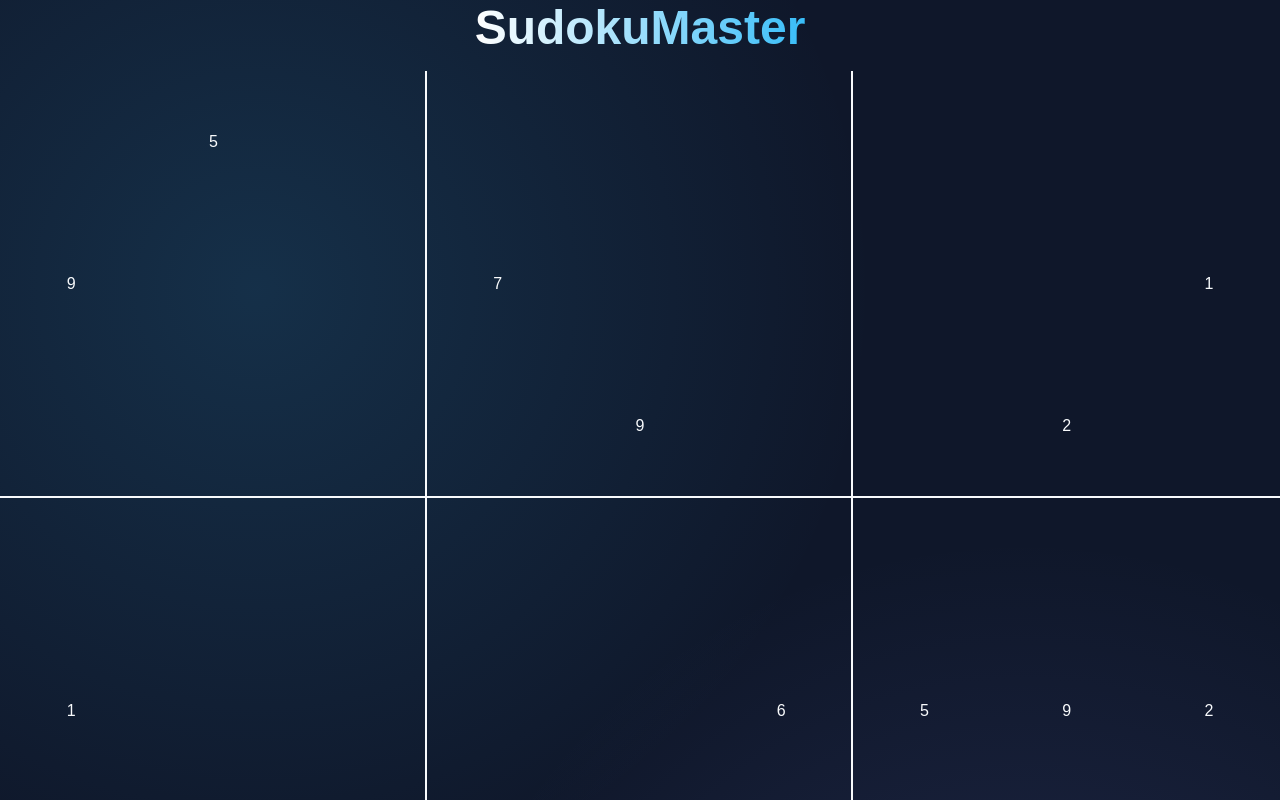
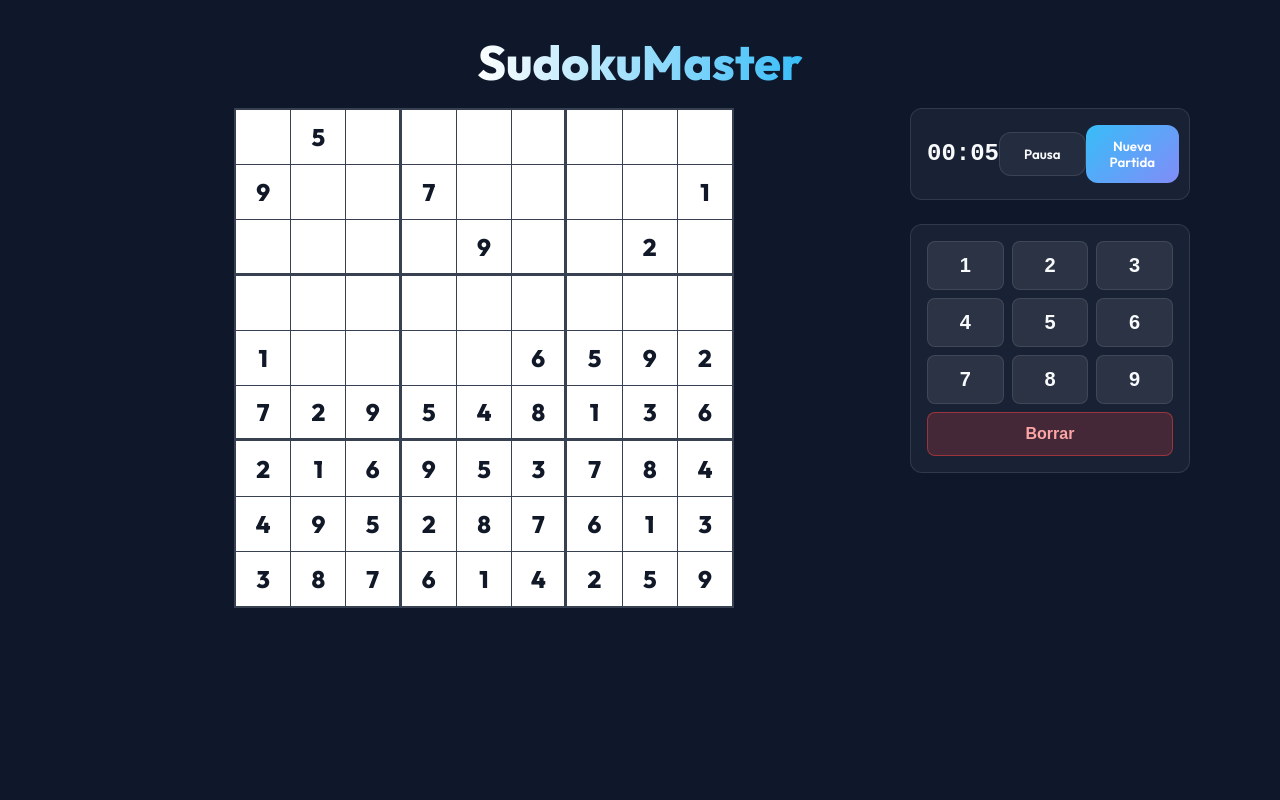
Before and after one commit to EvansVanseth/SudokuMaster, a React (Vite) app: page /game/1 in a window 1280 px wide. Shown: the top 800 px of the page. Built offline with nearby package versions, Linux system fonts and the light colour scheme; no server answers.

Commit message:
corrección estilos css

```diff
--- a/package.json
+++ b/package.json
@@ -28,14 +28,11 @@
     "@types/react": "^19.2.14",
     "@types/react-dom": "^19.2.3",
     "@vitejs/plugin-react": "^6.0.1",
-    "autoprefixer": "^10.5.0",
     "eslint": "^10.2.1",
     "eslint-plugin-react-hooks": "^7.1.1",
     "eslint-plugin-react-refresh": "^0.5.2",
     "globals": "^17.5.0",
     "jsdom": "^29.1.1",
-    "postcss": "^8.5.14",
-    "tailwindcss": "^4.3.0",
     "typescript": "~6.0.2",
     "typescript-eslint": "^8.58.2",
     "vite": "^8.0.10",
--- a/src/app/styles/index.css
+++ b/src/app/styles/index.css
@@ -1,7 +1,3 @@
-@tailwind base;
-@tailwind components;
-@tailwind utilities;
-
 @import url('https://fonts.googleapis.com/css2?family=Outfit:wght@300;400;600;800&display=swap');
 
 :root {
--- /dev/null
+++ b/src/features/game/components/BoardUI.module.css
@@ -0,0 +1,69 @@
+.boardGrid {
+  display: grid;
+  grid-template-columns: repeat(9, 1fr);
+  gap: 1px;
+  background-color: #374151; /* gray-700 */
+  width: 100%;
+  max-width: 500px;
+  aspect-ratio: 1 / 1;
+  border: 2px solid #374151;
+}
+
+.cell {
+  display: flex;
+  align-items: center;
+  justify-content: center;
+  font-size: 1.5rem; /* text-2xl */
+  font-weight: bold;
+  aspect-ratio: 1 / 1;
+  cursor: pointer;
+  background-color: #ffffff; /* white */
+  transition: background-color 0.2s ease;
+}
+
+.cell:hover {
+  background-color: #dbeafe; /* blue-100 */
+}
+
+/* Add borders for 3x3 boxes */
+.cell:nth-child(3n) {
+  border-right: 2px solid #374151;
+}
+.cell:nth-child(9n) {
+  border-right: none;
+}
+.row:nth-child(3n) {
+  border-bottom: 2px solid #374151;
+}
+.row:last-child {
+  border-bottom: none;
+}
+
+/* State-specific styles */
+.isClue {
+  color: #111827; /* gray-900 */
+}
+
+.notClue {
+  color: #2563eb; /* blue-600 */
+}
+
+.isSelected {
+  background-color: #bfdbfe; /* blue-200 */
+}
+
+.isRelated {
+  background-color: #e5e7eb; /* gray-200 */
+}
+
+.isError {
+  color: #ef4444; /* red-500 */
+}
+
+.borderRight {
+  border-right: 2px solid #374151;
+}
+
+.borderBottom {
+  border-bottom: 2px solid #374151;
+}
--- a/src/features/game/components/BoardUI.tsx
+++ b/src/features/game/components/BoardUI.tsx
@@ -1,5 +1,7 @@
 import React from 'react';
 import { useGameStore } from '../store/gameStore';
+import styles from './BoardUI.module.css';
+import type { Cell } from '../../../domain/types';
 
 export const BoardUI: React.FC = () => {
   const board = useGameStore((state) => state.board);
@@ -11,42 +13,49 @@ export const BoardUI: React.FC = () => {
   };
 
   if (!board.length) {
-    return <div>Loading board...</div>;
+    return <div>Generando tablero...</div>;
   }
 
-  return (
-    <div className="grid grid-cols-9 gap-0.5 bg-gray-700 w-full max-w-lg aspect-square">
-      {board.map((row, rowIndex) =>
-        row.map((cell, colIndex) => {
+  // Helper function to build class names dynamically
+  const getCellClassName = (cell: Cell, rowIndex: number, colIndex: number) => {
+    const classNames = [styles.cell];
+
     const isSelected = selectedCell?.row === rowIndex && selectedCell?.col === colIndex;
     const isRelated =
       selectedCell &&
+      !isSelected &&
       (selectedCell.row === rowIndex ||
         selectedCell.col === colIndex ||
         (Math.floor(selectedCell.row / 3) === Math.floor(rowIndex / 3) &&
           Math.floor(selectedCell.col / 3) === Math.floor(colIndex / 3)));
 
-          const borderRight = (colIndex + 1) % 3 === 0 && colIndex < 8;
-          const borderBottom = (rowIndex + 1) % 3 === 0 && rowIndex < 8;
+    if (cell.isClue) classNames.push(styles.isClue);
+    else classNames.push(styles.notClue);
+
+    if (isSelected) classNames.push(styles.isSelected);
+    else if (isRelated) classNames.push(styles.isRelated);
+
+    if (cell.isError) classNames.push(styles.isError);
+
+    // Box borders
+    if ((colIndex + 1) % 3 === 0 && colIndex < 8) classNames.push(styles.borderRight);
+    if ((rowIndex + 1) % 3 === 0 && rowIndex < 8) classNames.push(styles.borderBottom);
+
+    return classNames.join(' ');
+  };
 
   return (
+    <div className={styles.boardGrid}>
+      {board.map((row, rowIndex) =>
+        row.map((cell, colIndex) => (
           <div
             key={`${rowIndex}-${colIndex}`}
             onClick={() => handleCellClick(rowIndex, colIndex)}
-              className={`
-                flex items-center justify-center text-2xl font-bold aspect-square cursor-pointer
-                ${cell.isClue ? 'text-gray-900' : 'text-blue-600'}
-                ${isSelected ? 'bg-blue-200' : isRelated ? 'bg-gray-200' : 'bg-white'}
-                ${cell.isError ? 'text-red-500' : ''}
-                ${borderRight ? 'border-r-2 border-gray-700' : ''}
-                ${borderBottom ? 'border-b-2 border-gray-700' : ''}
-                hover:bg-blue-100 transition-colors duration-200
-              `}
+            className={getCellClassName(cell, rowIndex, colIndex)}
           >
             {cell.value || ''}
           </div>
-          );
-        })
+        ))
       )}
     </div>
   );
--- /dev/null
+++ b/src/features/game/components/Controls.module.css
@@ -0,0 +1,17 @@
+.controls {
+  display: flex;
+  align-items: center;
+  justify-content: space-between;
+  padding: 1rem;
+  background: var(--card-bg);
+  border: 1px solid var(--glass-border);
+  border-radius: 12px;
+  width: 100%;
+}
+
+.timer {
+  font-family: 'Courier New', Courier, monospace;
+  font-size: 1.5rem;
+  color: var(--text-main);
+  font-weight: bold;
+}
--- a/src/features/game/components/Controls.tsx
+++ b/src/features/game/components/Controls.tsx
@@ -1,5 +1,6 @@
 import React, { useEffect } from 'react';
 import { useGameStore } from '../store/gameStore';
+import styles from './Controls.module.css';
 
 export const Controls: React.FC = () => {
   const status = useGameStore((state) => state.status);
@@ -23,21 +24,21 @@ export const Controls: React.FC = () => {
   };
 
   return (
-    <div className="flex items-center justify-between p-4 bg-white rounded-lg shadow-md w-full">
+    <div className={styles.controls}>
       <div>
-        <span className="text-xl font-mono">{formatTime(timer)}</span>
+        <span className={styles.timer}>{formatTime(timer)}</span>
       </div>
       <button
         onClick={togglePause}
-        className="px-4 py-2 font-semibold text-white bg-blue-500 rounded-lg hover:bg-blue-600 focus:outline-none focus:ring-2 focus:ring-blue-400 focus:ring-opacity-75"
+        className="btn-secondary"
       >
-        {status === 'playing' ? 'Pause' : 'Resume'}
+        {status === 'playing' ? 'Pausa' : 'Reanudar'}
       </button>
       <button
         // onClick={newGame} // TODO: Implement new game functionality
-        className="px-4 py-2 font-semibold text-white bg-green-500 rounded-lg hover:bg-green-600"
+        className="btn-primary"
       >
-        New Game
+        Nueva Partida
       </button>
     </div>
   );
--- /dev/null
+++ b/src/features/game/components/Numpad.module.css
@@ -0,0 +1,43 @@
+.numpad {
+  padding: 1rem;
+  background: var(--card-bg);
+  border: 1px solid var(--glass-border);
+  border-radius: 12px;
+  width: 100%;
+}
+
+.grid {
+  display: grid;
+  grid-template-columns: repeat(3, 1fr);
+  gap: 0.5rem;
+}
+
+.button {
+  padding: 0.75rem;
+  font-weight: bold;
+  font-size: 1.25rem;
+  background-color: rgba(255, 255, 255, 0.08);
+  color: var(--text-main);
+  border: 1px solid var(--glass-border);
+  border-radius: 8px;
+  cursor: pointer;
+  transition: background-color 0.2s ease;
+}
+
+.button:hover {
+  background-color: rgba(255, 255, 255, 0.15);
+  border-color: var(--text-muted);
+}
+
+.deleteButton {
+  grid-column: span 3 / span 3;
+  font-size: 1rem;
+  background-color: rgba(239, 68, 68, 0.2);
+  border-color: rgba(239, 68, 68, 0.5);
+  color: #fca5a5; /* red-300 */
+}
+
+.deleteButton:hover {
+  background-color: rgba(239, 68, 68, 0.4);
+  border-color: rgba(239, 68, 68, 0.8);
+}
--- a/src/features/game/components/Numpad.tsx
+++ b/src/features/game/components/Numpad.tsx
@@ -1,5 +1,6 @@
 import React from 'react';
 import { useGameStore } from '../store/gameStore';
+import styles from './Numpad.module.css';
 
 export const Numpad: React.FC = () => {
   const enterNumber = useGameStore((state) => state.enterNumber);
@@ -8,22 +9,22 @@ export const Numpad: React.FC = () => {
   const numbers = [1, 2, 3, 4, 5, 6, 7, 8, 9];
 
   return (
-    <div className="p-4 bg-white rounded-lg shadow-md w-full">
-      <div className="grid grid-cols-3 gap-2">
+    <div className={styles.numpad}>
+      <div className={styles.grid}>
         {numbers.map((num) => (
           <button
             key={num}
             onClick={() => enterNumber(num)}
-            className="py-3 font-bold text-xl bg-gray-200 rounded-lg hover:bg-gray-300 focus:outline-none focus:ring-2 focus:ring-gray-400"
+            className={styles.button}
           >
             {num}
           </button>
         ))}
         <button
           onClick={deleteNumber}
-          className="col-span-3 py-3 font-bold text-lg bg-red-500 text-white rounded-lg hover:bg-red-600 focus:outline-none focus:ring-2 focus:ring-red-400"
+          className={`${styles.button} ${styles.deleteButton}`}
         >
-          Delete
+          Borrar
         </button>
       </div>
     </div>
--- /dev/null
+++ b/src/pages/GamePage.module.css
@@ -0,0 +1,37 @@
+.gamePage {
+  display: flex;
+  flex-direction: column;
+  align-items: center;
+  justify-content: flex-start;
+  min-height: 100vh;
+  background-color: var(--bg-color);
+  padding: 2rem;
+  color: var(--text-main);
+  width: 100%;
+}
+
+.gameLayout {
+  display: grid;
+  grid-template-columns: 1fr;
+  gap: 2rem;
+  width: 100%;
+  max-width: 1100px;
+  align-items: flex-start;
+}
+
+@media (min-width: 1024px) {
+  .gameLayout {
+    grid-template-columns: 1fr 280px;
+  }
+}
+
+.boardContainer {
+  display: flex;
+  justify-content: center;
+}
+
+.controlsContainer {
+  display: flex;
+  flex-direction: column;
+  gap: 1.5rem;
+}
--- a/src/pages/GamePage.tsx
+++ b/src/pages/GamePage.tsx
@@ -5,6 +5,7 @@ import { Numpad } from '../features/game/components/Numpad';
 import { useParams } from 'react-router-dom';
 import { useGameStore } from '../features/game/store/gameStore';
 import type { Difficulty } from '../domain/types';
+import styles from './GamePage.module.css';
 
 export const GamePage: React.FC = () => {
   const { difficulty } = useParams<{ difficulty: Difficulty }>();
@@ -16,13 +17,13 @@ export const GamePage: React.FC = () => {
   }, [difficulty]);
 
   return (
-    <div className="flex flex-col items-center justify-center min-h-screen bg-gray-100 p-4">
-      <h1 className="text-4xl font-bold mb-4">SudokuMaster</h1>
-      <div className="grid grid-cols-1 lg:grid-cols-[auto_280px] gap-8 w-full max-w-6xl mx-auto">
-        <div className="flex justify-center">
+    <div className={styles.gamePage}>
+      <h1>SudokuMaster</h1>
+      <div className={styles.gameLayout}>
+        <div className={styles.boardContainer}>
           <BoardUI />
         </div>
-        <div className="flex flex-col gap-6">
+        <div className={styles.controlsContainer}>
           <Controls />
           <Numpad />
         </div>
```
Also changed, not shown: 1 other file (tests, documents, lock files or other folders). Lines whose indentation alone changed are shown as unchanged.
